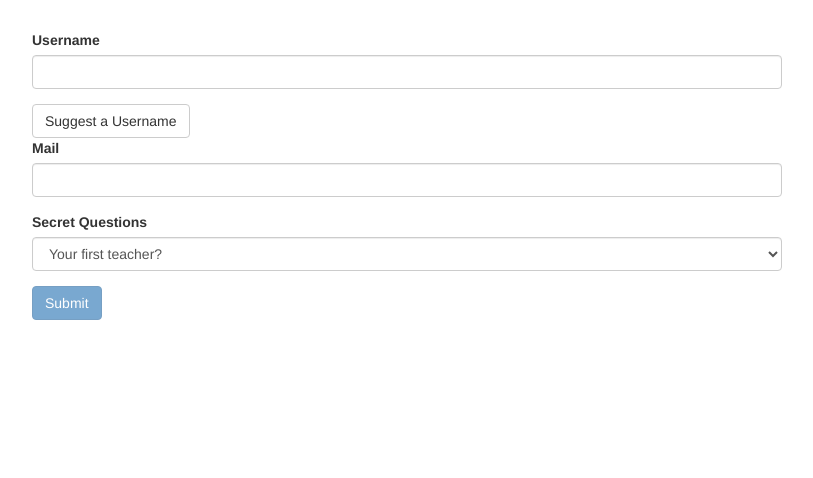
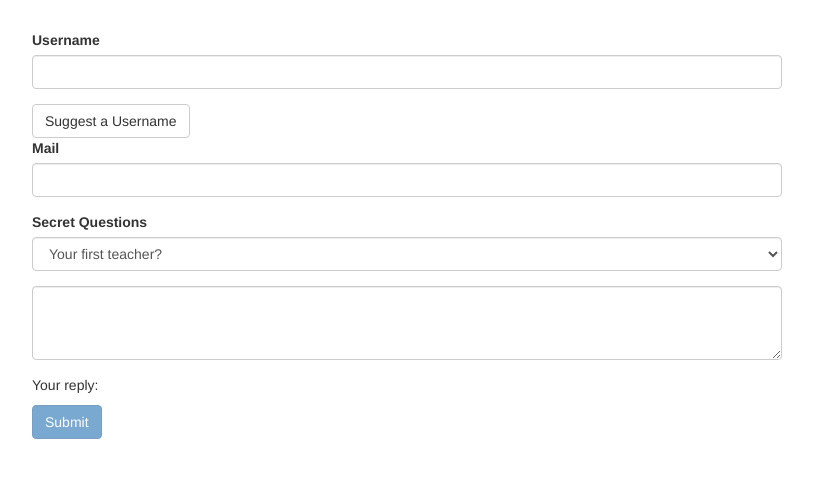
Before and after one commit to salim16/forms-td-start, an Angular app: page / in a window 1280 px wide. Shown: the top 478 px of the page, without its empty margins (233-1046 px from the left). Built offline with nearby package versions, Linux system fonts and the light colour scheme.

Commit message:
TD: Using ngModel with two way binding

```diff
--- a/src/app/app.component.html
+++ b/src/app/app.component.html
@@ -1,6 +1,8 @@
 
 <!-- When you place ngModel on the input type or the select type than only,
   it is passed in the values array of the form element -->
+
+<!-- This example contains all 3 forms of ngModel, 1) no binding, 2) One way binding and 3) Two way binding-->
 
 <div class="container">
   <div class="row">
@@ -53,6 +55,14 @@
             <option value="teacher">Your first teacher?</option>
           </select>
         </div>
+        <div class="form-group">
+            <textarea
+              name="questionAnswer"
+              class="form-control"
+              rows="3"
+              [(ngModel)]="answer"></textarea>
+        </div>
+        <p>Your reply: {{ answer }} </p>
         <button
           class="btn btn-primary"
           type="submit" [disabled]="!f.valid">Submit</button>
--- a/src/app/app.component.ts
+++ b/src/app/app.component.ts
@@ -8,6 +8,7 @@ import { NgForm } from '@angular/forms';
 })
 export class AppComponent {
   defaultQuestion = "teacher";
+  answer : '';
 
   @ViewChild('f', {static: true}) signUpForm: NgForm;
 
```
